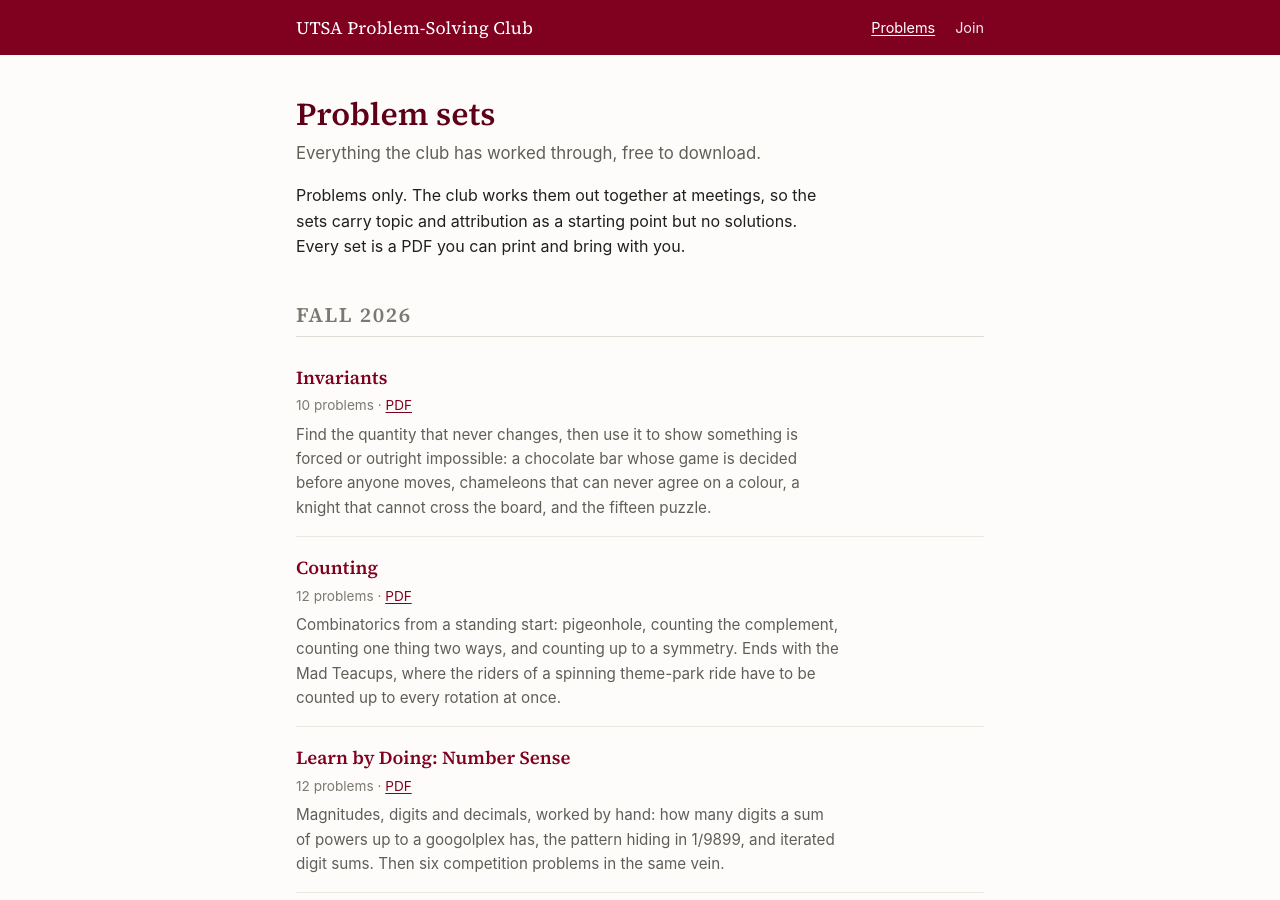
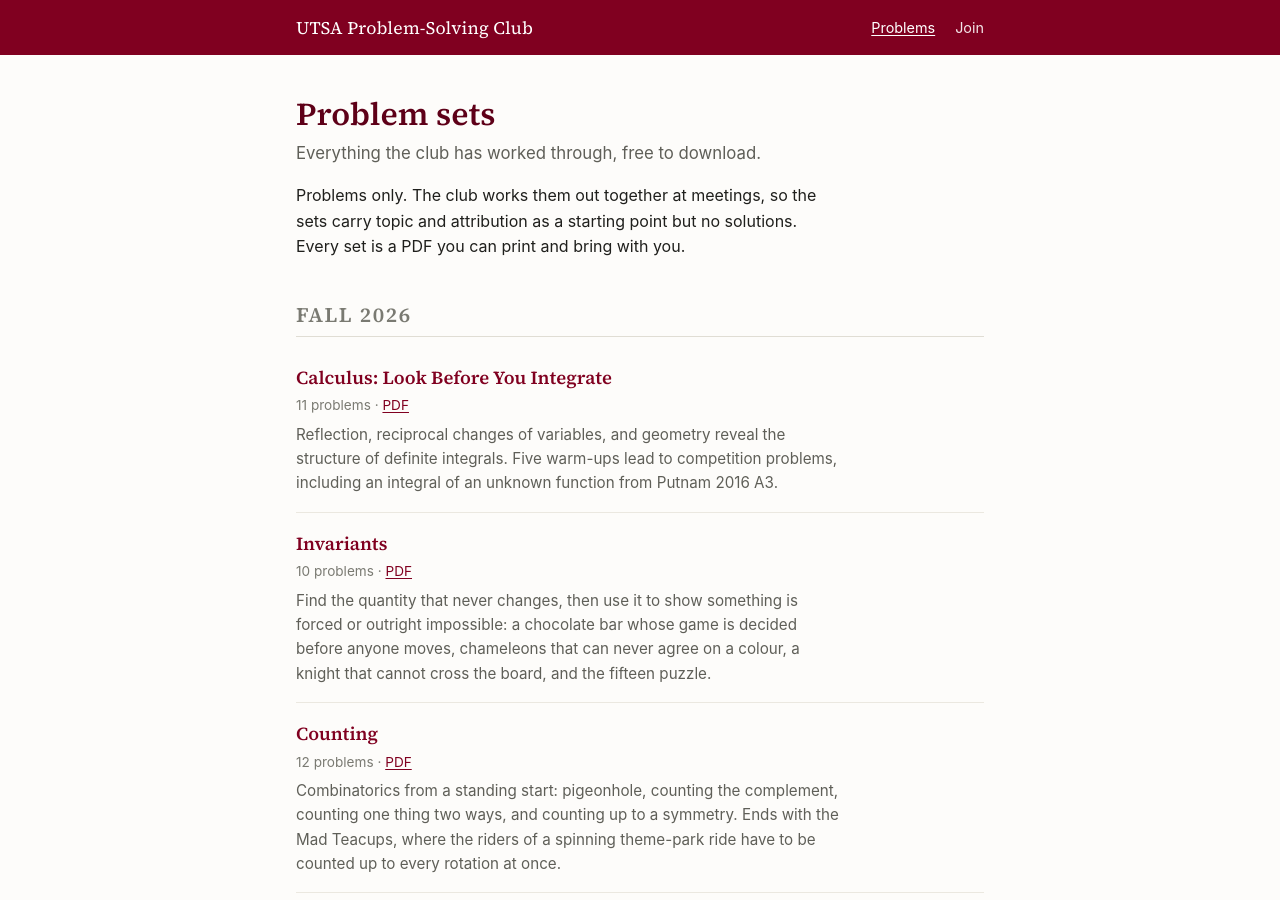
Before and after one commit to eduenez/psclub, a Jekyll site: the page built from problems.md, in a window 1280 px wide and 900 px high. Built offline with Jekyll 4.4.1, drawn with Linux system fonts in a browser that asks for light colours.

Commit message:
Add fall 2026 calculus set.

```diff
--- a/_data/sets.yml
+++ b/_data/sets.yml
@@ -1,6 +1,43 @@
 # GENERATED by bin/extract-problems.py — do not edit by hand.
 # Source: /Users/eduenez/repos/teaching/ProblemSolving/ProblemSetsPSC
 # Re-run the script after changing any .tex file.
+
+- slug: calculus
+  title: "Calculus: Look Before You Integrate"
+  term: "Fall 2026"
+  date: "2026-10-14"
+  source_tex: "Fall2026/calculus.tex"
+  count: 11
+  blurb: "Reflection, reciprocal changes of variables, and geometry reveal the structure of definite integrals. Five warm-ups lead to competition problems, including an integral of an unknown function from Putnam 2016 A3."
+  problems:
+    - title: "Three Rational Integrals"
+      topic: "Algebra Before Calculus"
+      difficulty: "Easy"
+    - title: "One Reversal, Many Symmetries"
+      topic: "Change of Variables / Symmetry"
+    - title: "Two Fractions"
+      topic: "Reflection"
+      difficulty: "Easy"
+    - title: "A Reciprocal Reversal"
+      topic: "Change of Variables / Symmetry / Warm-up"
+    - title: "A Circle Away from the Origin"
+      topic: "Geometry / Shifted Symmetry / Solids of Revolution"
+    - title: "Is \\(\\pi = 3.14… = 22/7\\)?"
+      topic: "Algebra and Positive Area / Putnam First Position"
+      source: "Putnam 1968 A1 (part (a))"
+    - title: "An Integral over a Half-Line"
+      topic: "Improper Integrals / Change of Variables / Competition Style"
+    - title: "Logarithms and Square Roots"
+      topic: "Reflection / Putnam First Position"
+      source: "Putnam 1987 B1"
+    - title: "A Function Given Indirectly"
+      topic: "Functional Equations / Competition Style"
+    - title: "An Integral of an Unknown Function"
+      topic: "Functional Equations / Integral Symmetry / Putnam A3"
+      source: "Putnam 2016 A3"
+    - title: "A Solid Hidden in an Inequality"
+      topic: "Rotational Symmetry / Putnam First Position"
+      source: "Putnam 2006 A1"
 
 - slug: invariants
   title: "Invariants"
--- /dev/null
+++ b/problems/calculus.md
@@ -0,0 +1,8 @@
+---
+layout: set
+slug: calculus
+title: "Calculus: Look Before You Integrate"
+permalink: /problems/calculus/
+description: >-
+  Reflection, reciprocal changes of variables, and geometry reveal the structure of definite integrals. Five warm-ups lead to competition problems, including an integral of an unknown function from Putnam 2016 A3.
+---
```
Also changed, not shown: CLAUDE.md (+1 -1 lines), bin/extract-problems.py (+8 -0 lines), 2 other files.
